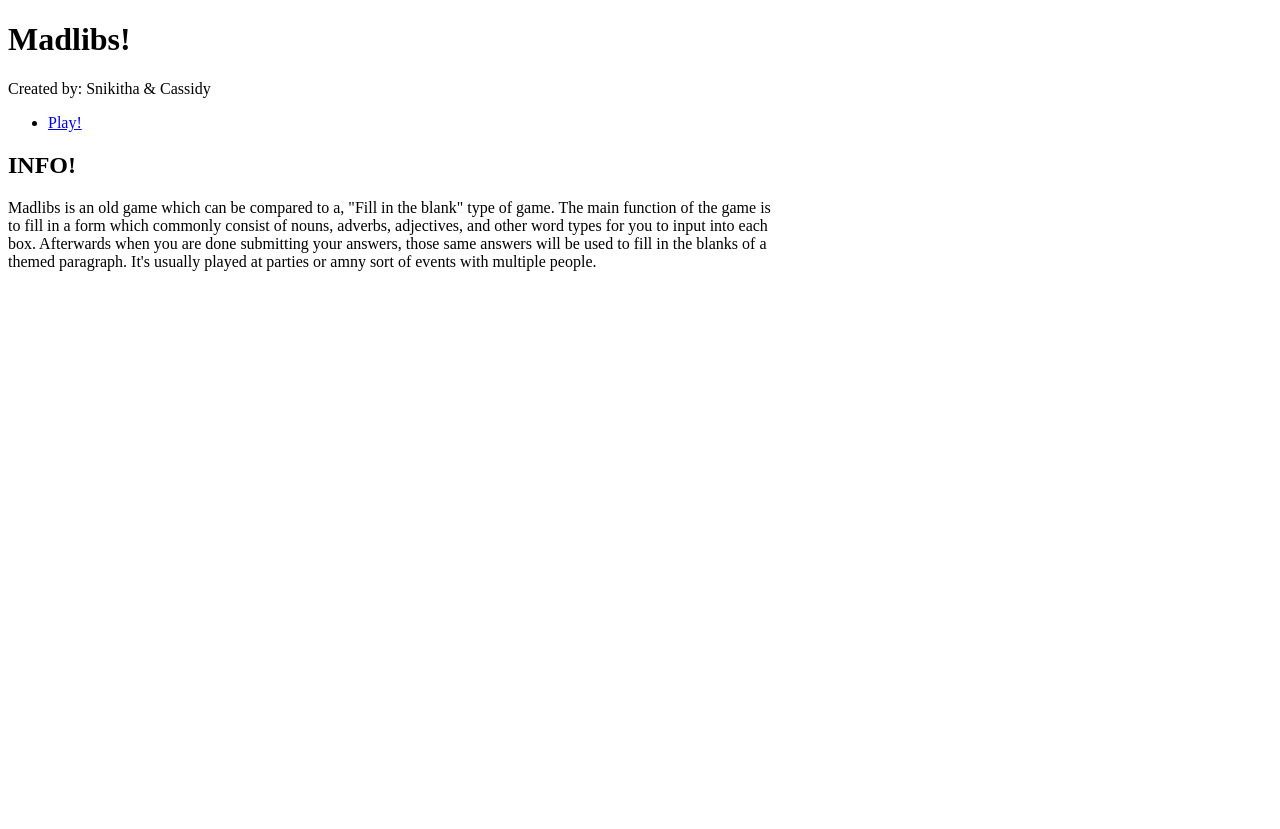
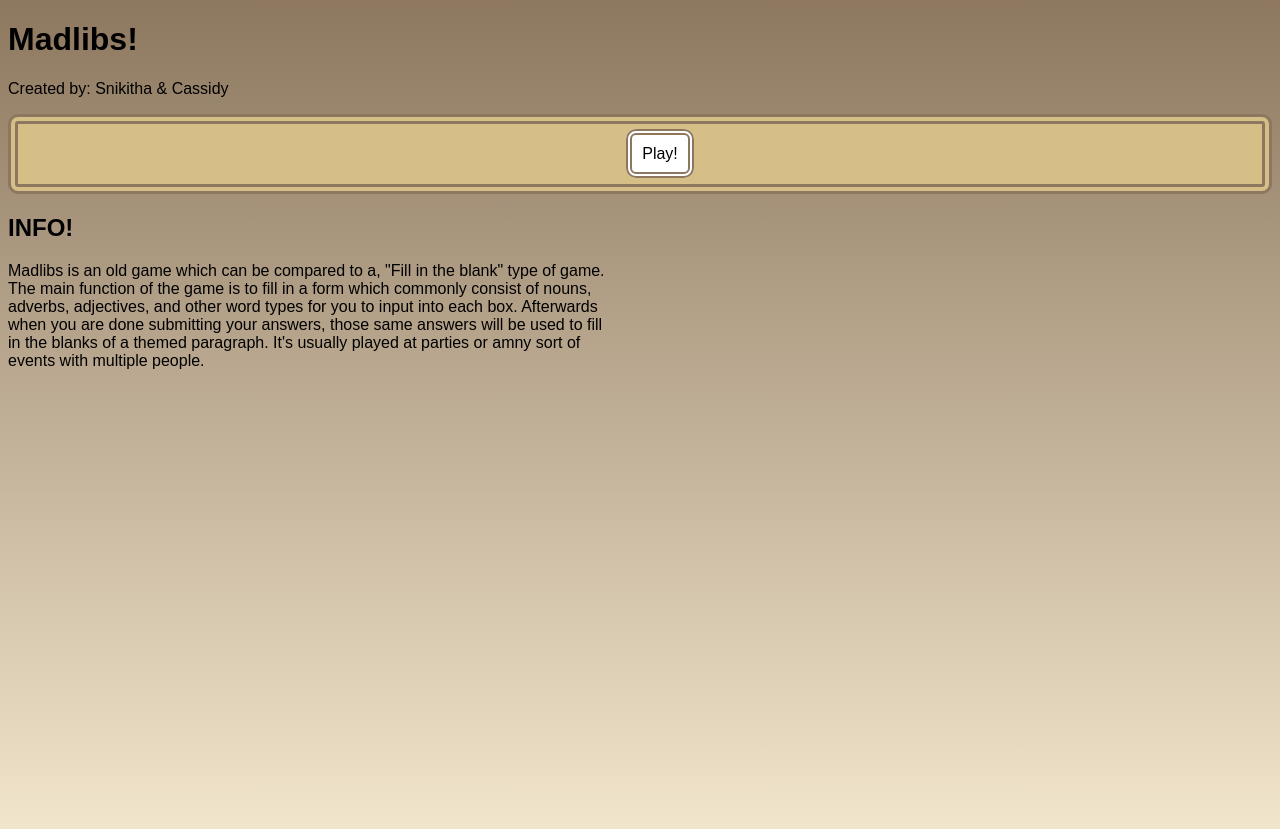
Before and after one commit to CSEcass/Madlibs-PT2, a Flask app: page / in a window 1280 px wide. Before the commit the page ends 800 px from the top, so only its background shows below. Run offline with Flask 3, Linux system fonts and the light colour scheme.

Commit message:
Added styling to NAV bar and background

```diff
--- a/static/styles/Style.css
+++ b/static/styles/Style.css
@@ -0,0 +1,34 @@
+body {
+    background-image: linear-gradient(#8D775F,#f1e5cc);
+    font-family: sans-serif;
+    height: 100vh;
+}
+
+.Nav {
+    border-radius: 10px;
+    border-width: 10px;
+    border-style: double;
+    border-color: #8D775F;
+    background-color: #D5BF86;
+    text-align: center;
+    padding: 5px;
+}
+.NavLink {
+    text-decoration: none;
+    color: black;
+    background-color: white;
+    border-radius: 10px;
+    border-width: 6px;
+    border-style:double;
+    border-color: #8D775F;
+    padding: 10px;
+}
+.NavLink:hover {
+    color: red;
+    transition-duration: 0.5s;
+    border-color: darkred;
+}
+li {
+    list-style-type:none;
+    display: inline;
+}
--- a/templates/Completed.html
+++ b/templates/Completed.html
@@ -4,7 +4,7 @@
     <meta charset="UTF-8">
     <meta name="viewport" content="width=device-width, initial-scale=1.0">
     <title>MADLIBS!</title>
-    <link rel="Stylesheet" href="Style.css">
+    <link rel="stylesheet" href="../static/styles/Style.css">
 </head>
 <body>
     <!--Title-->
@@ -15,8 +15,8 @@
     <!--NAV Bar-->
     <div class="Nav">
         <ul>
-            <li><a href="/madlib">Replay?</a></li>
-            <li><a href="/">Home</a></li>
+            <li><a href="/madlib" class="NavLink">Replay?</a></li>
+            <li><a href="/" class="NavLink">Home</a></li>
         </ul>
     </div>
     <!--Make Madlib with fillabls slots-->
--- a/templates/index.html
+++ b/templates/index.html
@@ -4,8 +4,10 @@
     <meta charset="UTF-8">
     <meta name="viewport" content="width=device-width, initial-scale=1.0">
     <title>MADLIBS!</title>
+    <link rel="stylesheet" href="../static/styles/Style.css"/>
 </head>
 <body>
+    <div id="BG">
         <!-- Title -->
         <div class="Title">
             <h1>Madlibs!</h1>
@@ -14,19 +16,24 @@
         <!--NAV bar-->
         <div class="Nav">
             <ul>
-            <li><a href="/madlib">Play!</a></li>
+                <li><a href="/madlib" class="NavLink">Play!</a></li>
             </ul>
         </div>
         <!--INFO-->
         <h2>INFO!</h2>
-    <p>Madlibs is an old game which can be compared to a, "Fill in the blank" type of game. The main function of the game is
+        <p>Madlibs is an old game which can be compared to a, "Fill in the blank" type of game.
             <br>
-        to fill in a form which commonly consist of nouns, adverbs, adjectives, and other word types for you to input into each
+            The main function of the game is to fill in a form which commonly consist of nouns,
             <br>
-        box. Afterwards when you are done submitting your answers, those same answers will be used to fill in the blanks of a
+            adverbs, adjectives, and other word types for you to input into each box. Afterwards
             <br>
-        themed paragraph. It's usually played at parties or amny sort of events with multiple people.
+            when you are done submitting your answers, those same answers will be used to fill
+            <br>
+            in the blanks of a themed paragraph. It's usually played at parties or amny sort of
+            <br>
+            events with multiple people.
         </p>
+    </div>
 
 </body>
 </html>
--- a/templates/madlib.html
+++ b/templates/madlib.html
@@ -5,6 +5,8 @@
     <meta http-equiv="X-UA-Compatible" content="IE=edge">
     <meta name="viewport" content="width=device-width, initial-scale=1.0">
     <title>MADLIBS!</title>
+    <link rel="Stylesheet" href="../static/styles/Style.css">
+
 </head>
 <body>
     <!-- Title -->
@@ -17,7 +19,7 @@
     <!--NAV bar-->
     <div class="Nav">
         <ul>
-            <li><a href="/">Go Back?</a></li>
+            <li><a href="/" class="NavLink">Go Back?</a></li>
         </ul>
     </div>
     <!--Fill Form-->
```
Lines whose indentation alone changed are shown as unchanged.
